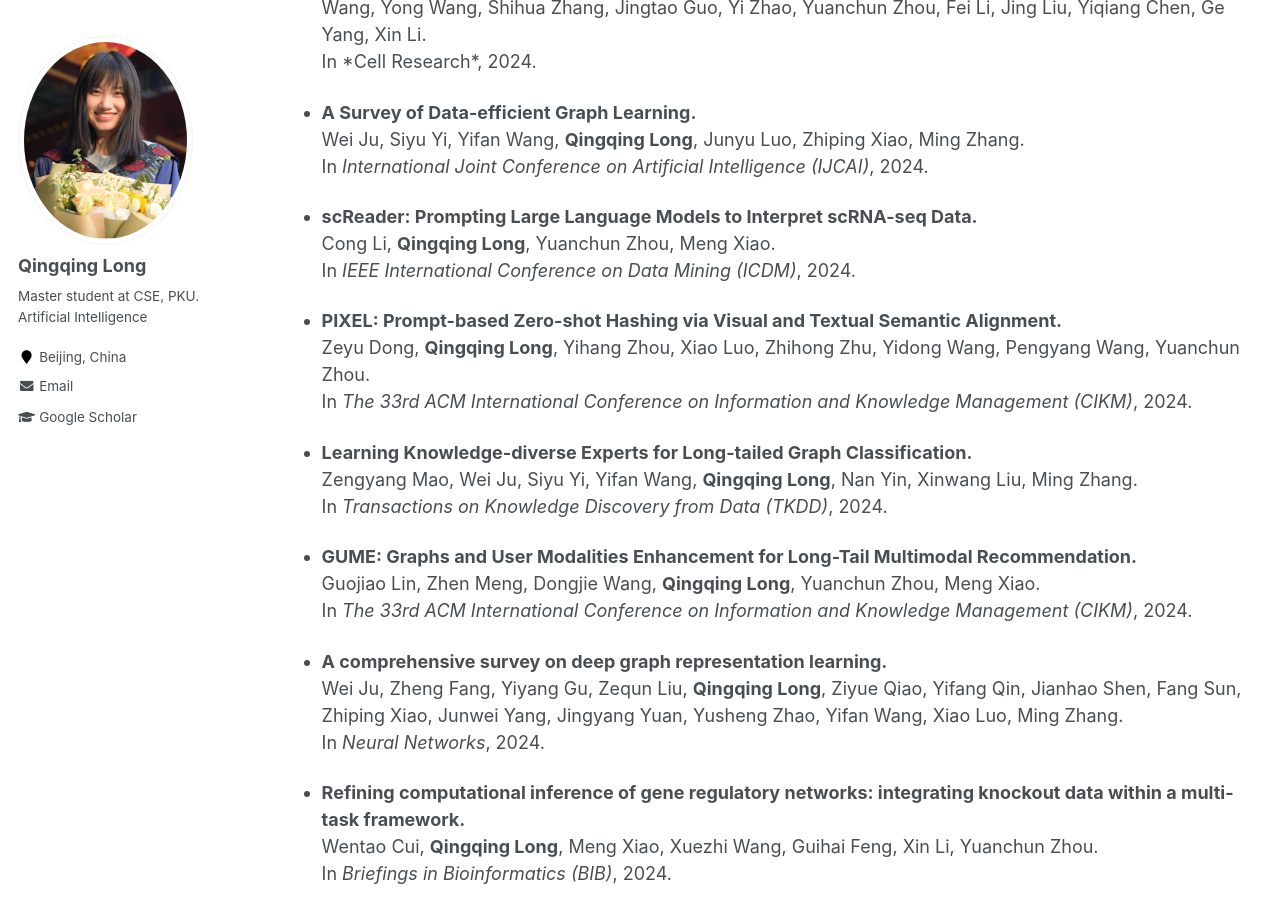
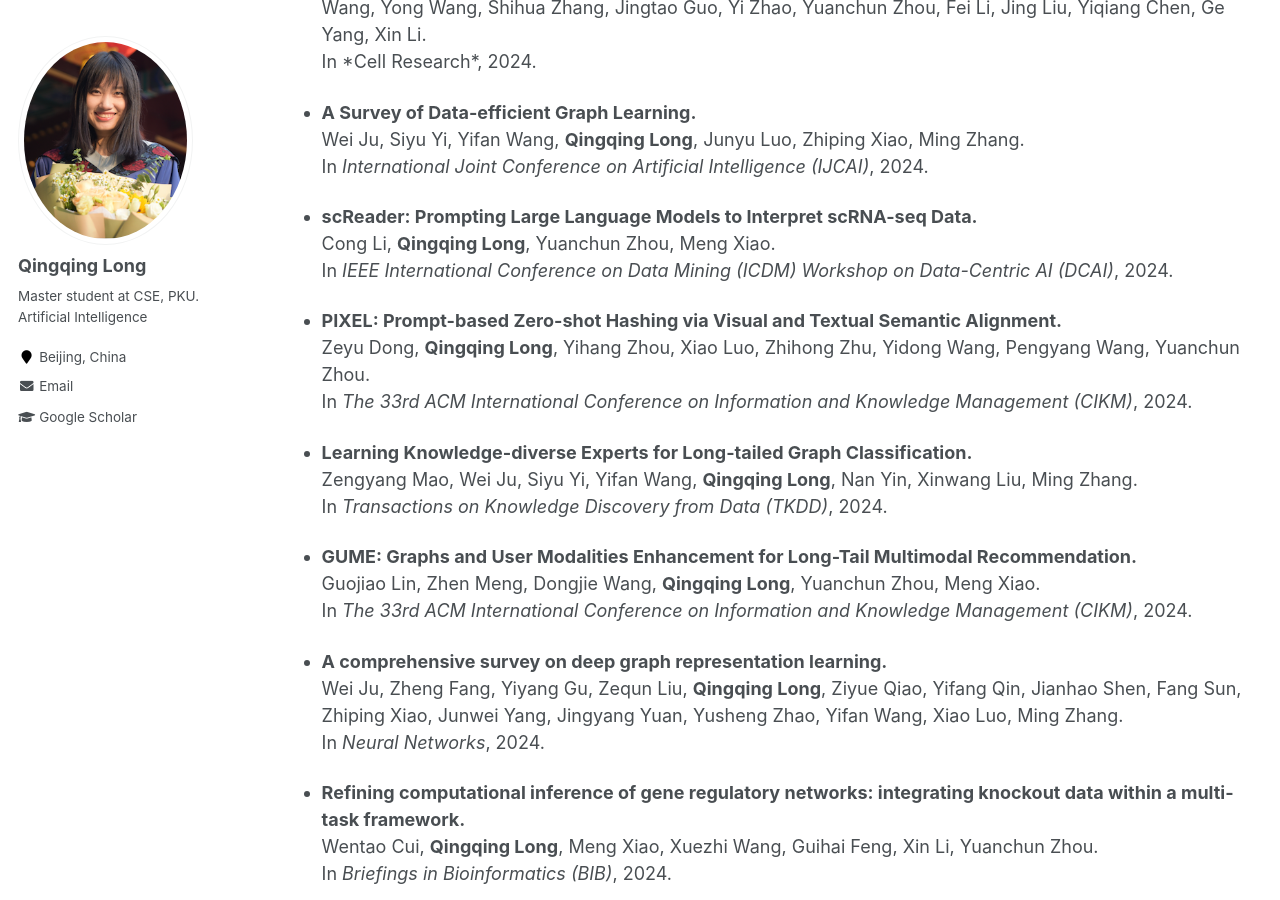
Before and after one commit to YimiAChack/YimiAChack.github.io, a Jekyll site: the page built from _pages/publications.md, in a window 1280 px wide and 900 px high, scrolled down 816 px. Built offline with Jekyll 4.4.1, drawn with Linux system fonts in a browser that asks for light colours.

Commit message:
Update publications.md

```diff
--- a/_pages/publications.md
+++ b/_pages/publications.md
@@ -23,7 +23,7 @@ Xiaodong Yang, Guole Liu, Guihai Feng, Dechao Bu, Jie Jiang, Shubai Chen, Qinmen
 Wei Ju, Siyu Yi, Yifan Wang, **Qingqing Long**, Junyu Luo, Zhiping Xiao, Ming Zhang.  <br>In *International Joint Conference on Artificial Intelligence (IJCAI)*, 2024.
 
 * **scReader: Prompting Large Language Models to Interpret scRNA-seq Data.** <br>
-Cong Li, **Qingqing Long**, Yuanchun Zhou, Meng Xiao. <br>In *IEEE International Conference on Data Mining (ICDM)*, 2024.
+Cong Li, **Qingqing Long**, Yuanchun Zhou, Meng Xiao. <br>In *IEEE International Conference on Data Mining (ICDM) Workshop on Data-Centric AI (DCAI)*, 2024.
 
 * **PIXEL: Prompt-based Zero-shot Hashing via Visual and Textual Semantic Alignment.** <br>
 Zeyu Dong, **Qingqing Long**, Yihang Zhou, Xiao Luo, Zhihong Zhu, Yidong Wang, Pengyang Wang, Yuanchun Zhou.  <br>In *The 33rd ACM International Conference on Information and Knowledge Management (CIKM)*, 2024.
```
